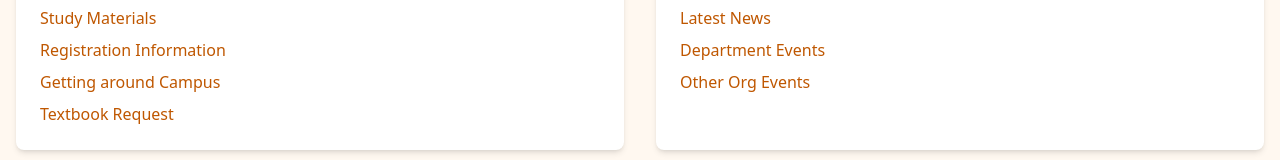
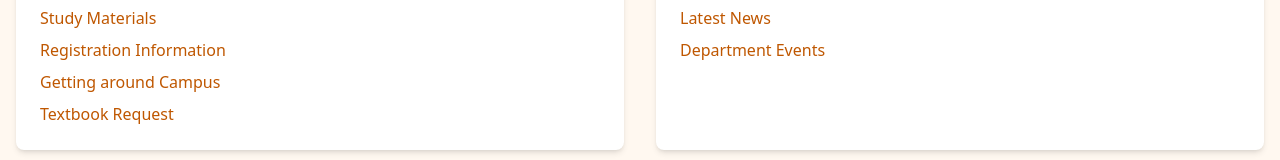
Before and after one commit to cheuab/texas, a React (Vite) app: page /resources in a window 1280 px wide. Shown: the part 322-482 px from the top of the page. Built offline with nearby package versions, Linux system fonts and the light colour scheme.

Commit message:
final links

```diff
--- a/src/pages/ResourcesPage.tsx
+++ b/src/pages/ResourcesPage.tsx
@@ -29,16 +29,13 @@ const ResourcesPage = () => {
     icon: <CalendarIcon className="w-8 h-8 text-[#BF5700]" />,
     resources: [{
       name: 'Upcoming Events',
-      link: '#'
+      link: '/pages/events'
     }, {
       name: 'Latest News',
-      link: '#'
+      link: '/pages/news'
     }, {
       name: 'Department Events',
-      link: '#'
-    }, {
-      name: 'Other Org Events',
-      link: '#'
+      link: 'https://che.utexas.edu/events'
     }]
   }, {
     title: 'Career Development',
```
